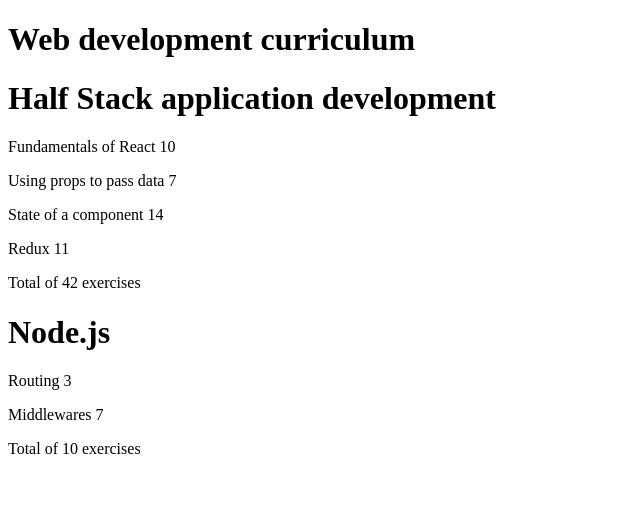
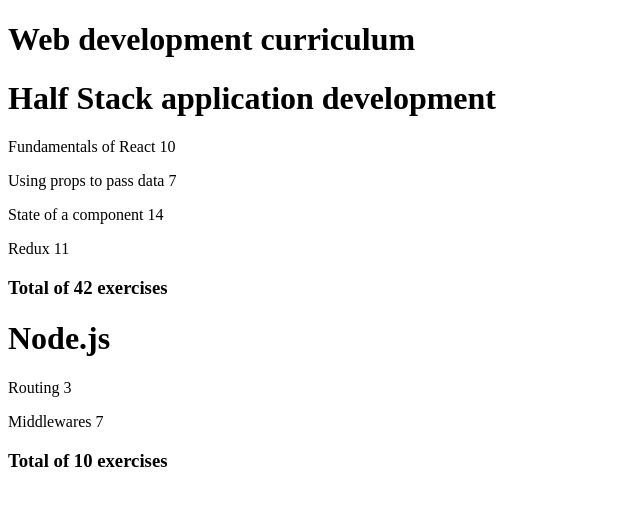
Before and after one commit to FremyCode/FullStackOpen2022, a React (Create React App) app: page / in a window 1280 px wide. Shown: the top 506 px of the page, without its empty margins (0-640 px from the left). Built offline with nearby package versions, Linux system fonts and the light colour scheme.

Commit message:
Update App.js

```diff
--- a/src/App.js
+++ b/src/App.js
@@ -53,7 +53,7 @@
     const parts = props.course.parts.map(course => course.exercises)
 
     return (
-    <p>Total of {parts.reduce((s, p) => s + p)} exercises</p>
+      <h3>Total of {parts.reduce((s, p) => s + p)} exercises</h3>
     )
   }
 
```
Lines whose indentation alone changed are shown as unchanged.
